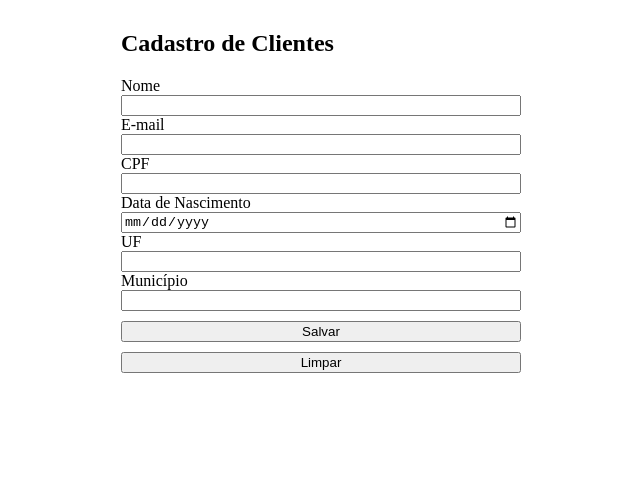
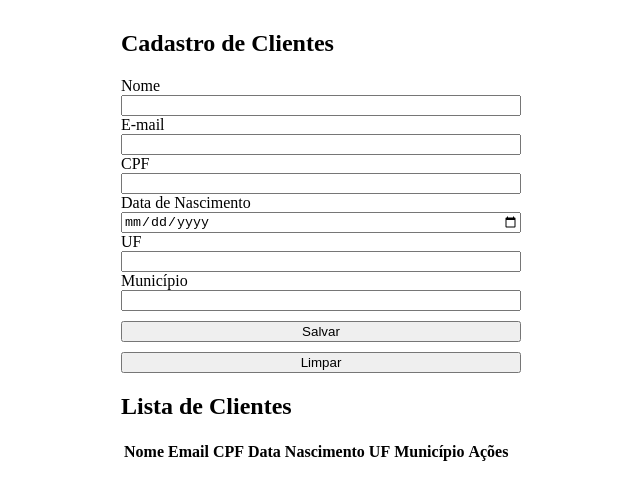
Before and after one commit to annalu-uu/projeto_angular_crud, an Angular app: page / in a window 1280 px wide. Shown: the top 500 px of the page, without its empty margins (319-959 px from the left). Built offline with nearby package versions, Linux system fonts and the light colour scheme.

Commit message:
alterado

```diff
--- a/src/app/componenets/cadastro-clientes/cadastro-clientes.component.html
+++ b/src/app/componenets/cadastro-clientes/cadastro-clientes.component.html
@@ -34,4 +34,59 @@
 
     </form>
 
+    <div id="div-lista">
+
+        <h2>Lista de Clientes</h2>
+
+        <!-- TABELA PARA MOSTRAR OS CLIENTES CADASTRADOS -->
+        <table>
+
+            <!-- CABEÇALHO DA TABELA -->
+            <thead>
+                <tr>
+                    <th>Nome</th>
+                    <th>Email</th>
+                    <th>CPF</th>
+                    <th>Data Nascimento</th>
+                    <th>UF</th>
+                    <th>Município</th>
+                    <th>Ações</th>
+                </tr>
+            </thead>
+
+             <!-- CORPO DA TABELA -->
+            <tbody>
+
+                 <!-- PERCORRE A LISTA DE CLIENTES E MOSTRA CADA UM -->
+                @for(cliente of listaClientes; track $index){
+
+                    <tr>
+                         <!-- MOSTRA OS DADOS DO CLIENTE -->
+                        <td>{{cliente.nome}}</td>
+                        <td>{{cliente.email}}</td>
+                        <td>{{cliente.cpf}}</td>
+                        <td>{{cliente.dataNascimento}}</td>
+                        <td>{{cliente.uf}}</td>
+                        <td>{{cliente.municipio}}</td>
+
+                        <td>
+                            <button>
+                                Editar
+                            </button>
+
+                            <button>
+                                Excluir
+                            </button>
+                        </td>
+
+                    </tr>
+
+                }
+
+            </tbody>
+
+        </table>
+
+    </div>
+
 </div>
```
